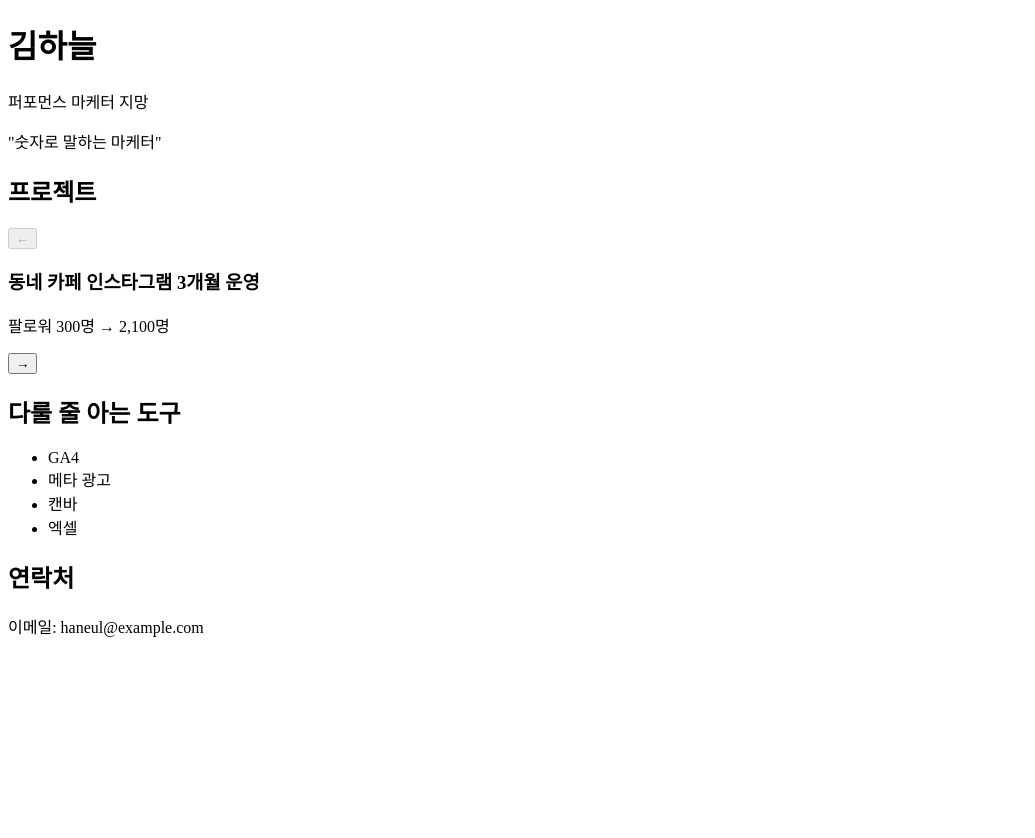
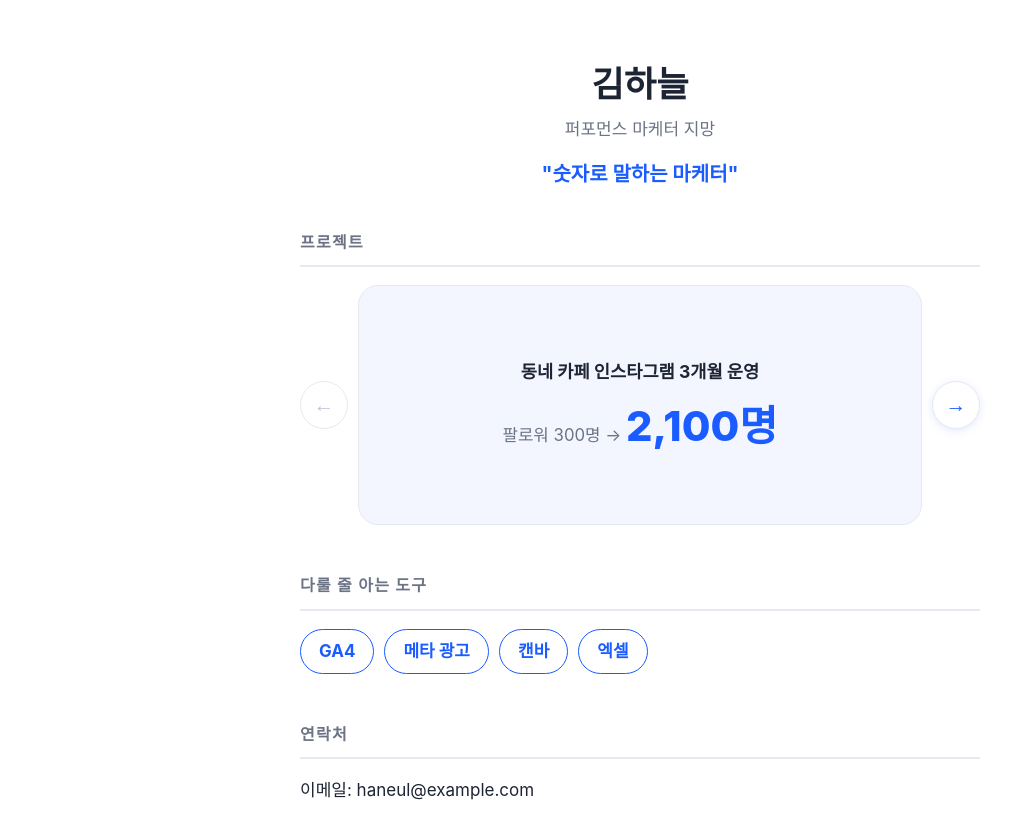
Before and after one commit to dlsgi925-star/Day208, a plain HTML site: page index.html in a window 1280 px wide. Shown: the whole page, without its empty margins (0-1035 px from the left). Before the commit the page ends 800 px from the top, so only its background shows below. Drawn offline with Linux system fonts and the light colour scheme.

Commit message:
3단계 완성
Co-Authored-By: Claude Sonnet 5.5 <noreply@anthropic.com>

```diff
--- a/index.html
+++ b/index.html
@@ -4,6 +4,108 @@
   <meta charset="UTF-8">
   <meta name="viewport" content="width=device-width, initial-scale=1">
   <title>김하늘 마케팅 포트폴리오</title>
+  <style>
+    :root {
+      --bg: #ffffff;
+      --text: #1d2433;
+      --muted: #6b7385;
+      --line: #e6e9f0;
+      --accent: #1a5cff;
+      --soft: #f3f6ff;
+    }
+    * { box-sizing: border-box; }
+    body {
+      margin: 0;
+      background: var(--bg);
+      color: var(--text);
+      font-family: -apple-system, "Malgun Gothic", "Noto Sans KR", sans-serif;
+      font-size: 17px;
+      line-height: 1.6;
+      word-break: keep-all;
+    }
+
+    /* 소개 */
+    #intro {
+      max-width: 720px;
+      margin: 0 auto;
+      padding: 56px 20px 40px;
+      text-align: center;
+    }
+    #intro h1 { margin: 0 0 4px; font-size: 2.2rem; }
+    #intro p { margin: 0; color: var(--muted); }
+    #intro p + p {
+      margin-top: 14px;
+      color: var(--accent);
+      font-size: 1.25rem;
+      font-weight: 700;
+    }
+
+    main { max-width: 720px; margin: 0 auto; padding: 0 20px 64px; }
+    section { margin-bottom: 48px; }
+    h2 {
+      margin: 0 0 18px;
+      padding-bottom: 10px;
+      border-bottom: 2px solid var(--line);
+      font-size: 1rem;
+      letter-spacing: .08em;
+      color: var(--muted);
+    }
+
+    /* 슬라이더 */
+    #slider { display: flex; align-items: center; gap: 10px; }
+    #slides { flex: 1; min-width: 0; }
+    .slide {
+      min-height: 240px;
+      padding: 28px 20px;
+      border: 1px solid var(--line);
+      border-radius: 20px;
+      background: var(--soft);
+      text-align: center;
+      display: flex;
+      flex-direction: column;
+      justify-content: center;
+    }
+    .slide[hidden] { display: none; }
+    .slide h3 { margin: 0 0 16px; font-size: 1.1rem; }
+    .result { margin: 0; color: var(--muted); font-size: 1.05rem; }
+    .result strong {
+      display: inline-block;
+      color: var(--accent);
+      font-size: 2.6rem;
+      line-height: 1.2;
+      font-weight: 800;
+    }
+    #prev-btn, #next-btn {
+      flex-shrink: 0;
+      width: 48px;
+      height: 48px;
+      border: 1px solid var(--line);
+      border-radius: 50%;
+      background: #fff;
+      color: var(--accent);
+      font-size: 1.3rem;
+      cursor: pointer;
+      box-shadow: 0 2px 8px rgba(26, 92, 255, .12);
+    }
+    #prev-btn:disabled, #next-btn:disabled {
+      color: #c3c8d4;
+      box-shadow: none;
+      cursor: default;
+    }
+
+    /* 도구 */
+    #tools ul { list-style: none; margin: 0; padding: 0; display: flex; flex-wrap: wrap; gap: 10px; }
+    #tools li {
+      padding: 8px 18px;
+      border-radius: 999px;
+      border: 1px solid var(--accent);
+      color: var(--accent);
+      font-weight: 700;
+    }
+
+    /* 연락처 */
+    #contact p { margin: 0; }
+  </style>
 </head>
 <body>
   <header id="intro">
@@ -23,17 +125,17 @@
         <div id="slides">
           <article class="slide">
             <h3>동네 카페 인스타그램 3개월 운영</h3>
-            <p class="result">팔로워 300명 → 2,100명</p>
+            <p class="result">팔로워 300명 → <strong>2,100명</strong></p>
           </article>
 
           <article class="slide">
             <h3>교내 축제 홍보</h3>
-            <p class="result">사전 신청 1,200명, 목표 대비 150%</p>
+            <p class="result">사전 신청 <strong>1,200명</strong>, 목표 대비 <strong>150%</strong></p>
           </article>
 
           <article class="slide">
             <h3>온라인 쇼핑몰 광고 운영</h3>
-            <p class="result">클릭률 1.2% → 3.4%</p>
+            <p class="result">클릭률 1.2% → <strong>3.4%</strong></p>
           </article>
         </div>
 
```
